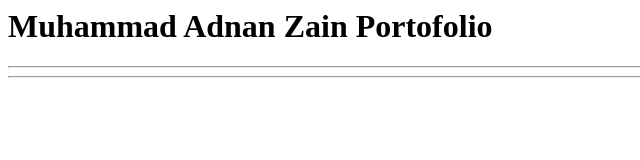
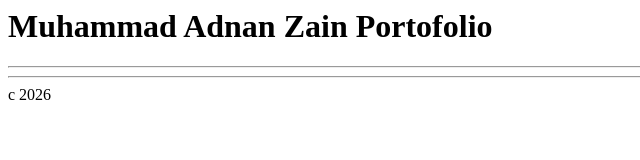
Before and after one commit to muhammadadnanzain/muhammadadnanzain.github.io, a plain HTML site: page index.html in a window 1280 px wide. Shown: the full height of the page, 0-640 px from the left. Drawn offline with Linux system fonts and the light colour scheme.

Commit message:
Update index.html

```diff
--- a/index.html
+++ b/index.html
@@ -3,5 +3,6 @@
   <h1>Muhammad Adnan Zain Portofolio</h1>
   <hr>
   <hr>
+  c 2026
 </body>
 </html>
```
